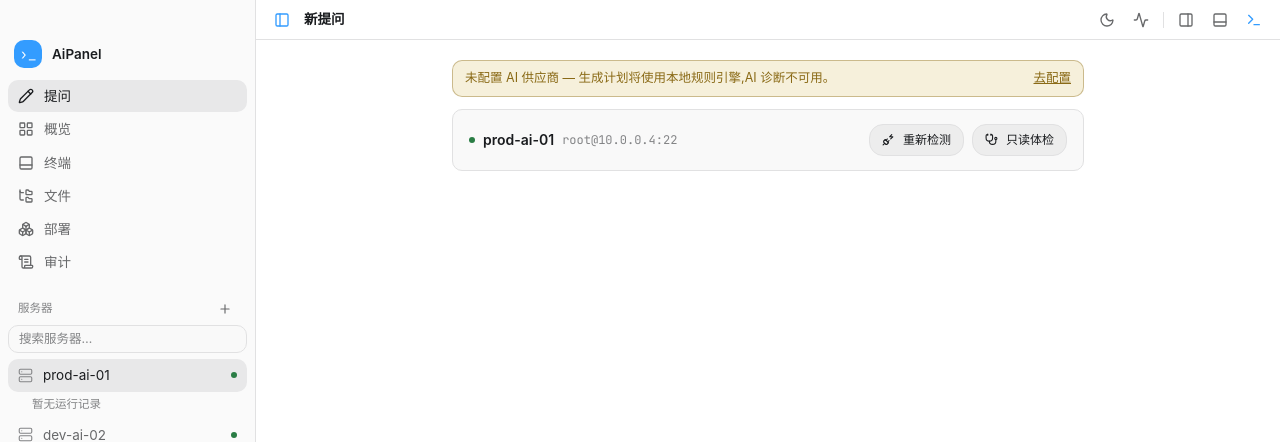
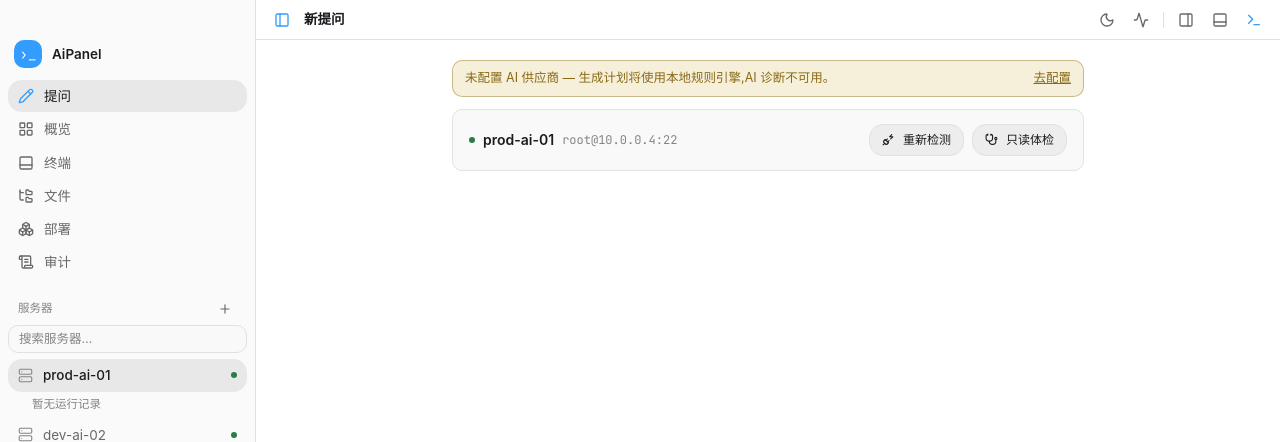
Before and after one commit to 7836246/AiPanel, a React (Vite) app in the folder apps/desktop/: page / in a window 1280 px wide. Shown: the top 442 px of the page. Built offline with nearby package versions, Linux system fonts and the light colour scheme.

Commit message:
style(ui): 侧栏导航/服务器行选中态 Codex 化(UI-codex R6)
NavItem 与服务器行:rounded-md→rounded-lg、选中=bg-selected+font-medium、NavItem 选中图标
tint 强调色、hover 同时提亮文字。侧栏选中/悬停质感对齐 Codex。pnpm ci:check 全绿。

```diff
--- a/apps/desktop/src/screens/CodexConsole.tsx
+++ b/apps/desktop/src/screens/CodexConsole.tsx
@@ -202,11 +202,11 @@ function NavItem({ icon, label, kbd, active, onClick, badge }: {
   return (
     <div
       onClick={onClick}
-      className={`flex cursor-pointer items-center gap-2.5 rounded-md px-2.5 py-1.5 text-[13.5px] transition-colors ${
-        active ? "bg-selected text-fg" : "text-fg-muted hover:bg-hover"
+      className={`flex cursor-pointer items-center gap-2.5 rounded-lg px-2.5 py-1.5 text-[13.5px] transition-colors ${
+        active ? "bg-selected font-medium text-fg" : "text-fg-muted hover:bg-hover hover:text-fg"
       }`}
     >
-      {icon}
+      <span className={`flex-none ${active ? "text-brand" : ""}`}>{icon}</span>
       <span className="flex-1">{label}</span>
       {badge && badge > 0 ? (
         <span className="flex-none rounded-full bg-risk-blocked px-1.5 text-[10px] font-semibold leading-[1.4] text-white" title={`${badge} 台需关注`}>
@@ -1329,7 +1329,7 @@ export default function CodexConsole() {
                         } },
                       ])
                     }
-                    className={`group flex cursor-pointer items-center gap-2.5 rounded-md px-2.5 py-1.5 text-[13.5px] transition-colors ${isSel ? "bg-selected text-fg" : "text-fg-muted hover:bg-hover"}`}
+                    className={`group flex cursor-pointer items-center gap-2.5 rounded-lg px-2.5 py-1.5 text-[13.5px] transition-colors ${isSel ? "bg-selected font-medium text-fg" : "text-fg-muted hover:bg-hover hover:text-fg"}`}
                   >
                     <ServerIconLucide size={15} strokeWidth={1.75} className="flex-none text-fg-subtle" />
                     <span className="flex-1 truncate">{srv.name}</span>
```
